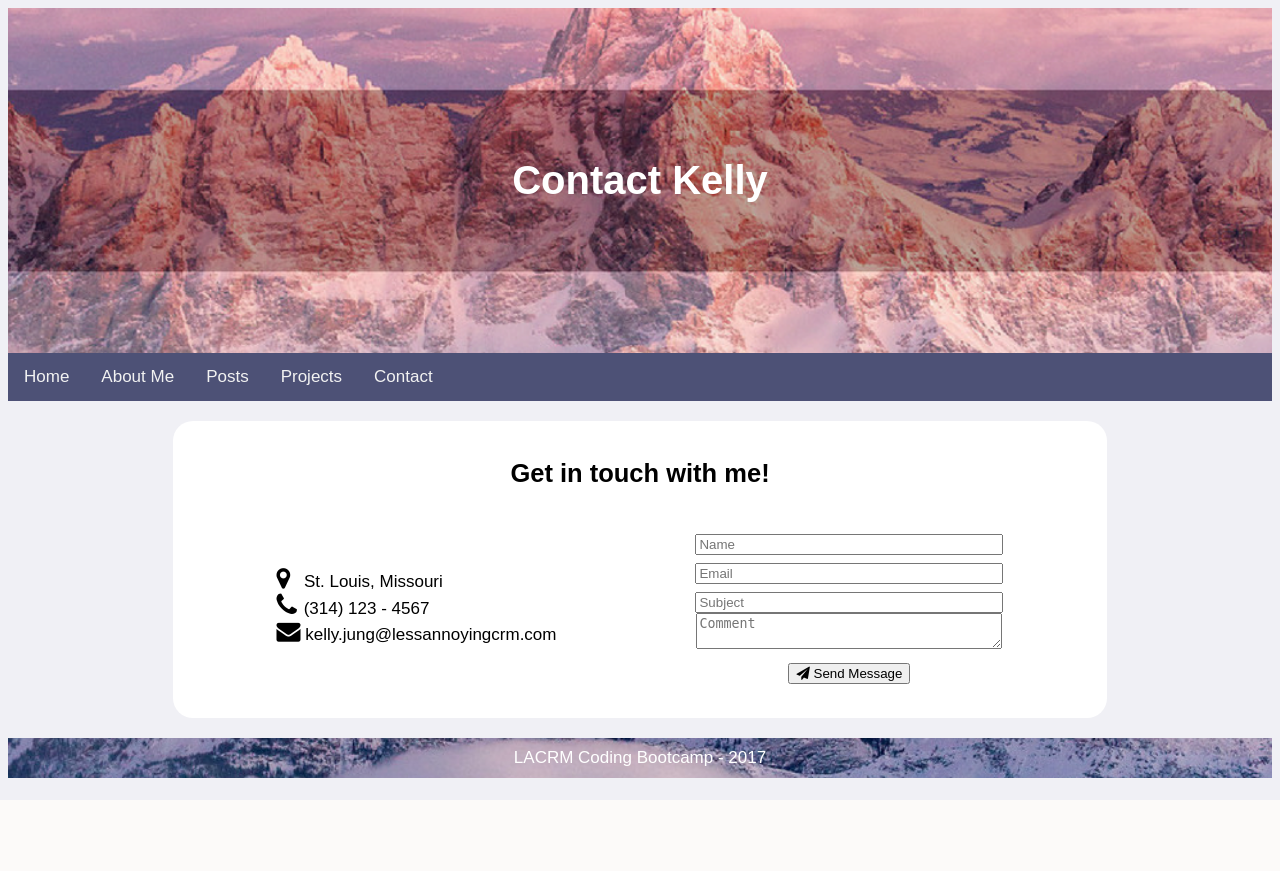
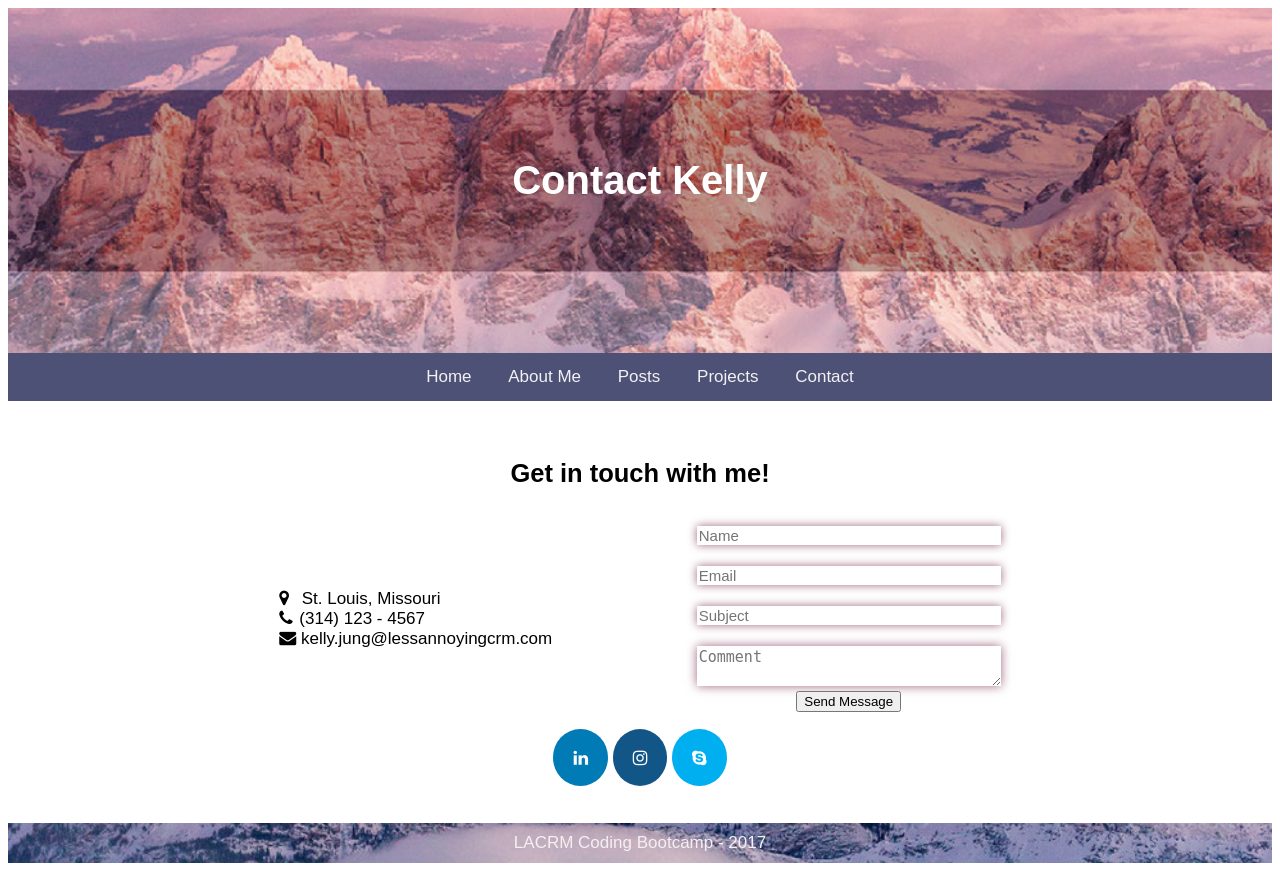
Before and after one commit to kellysjung/old-website, a PHP site: page /contact.php in a window 1280 px wide. Before the commit the page ends 778 px from the top, so only its background shows below. Run offline with PHP 8.4, Linux system fonts and the light colour scheme.

Commit message:
tk comment's
editted after Tyler's comments with some additional design features

```diff
--- a/blog-posts.php
+++ b/blog-posts.php
@@ -1,14 +1,14 @@
 <!DOCTYPE html>
 <html>
 <head>
-	<title>Kelly's Site</title>
+	<title>Posts | Kelly's Site</title>
 	<link rel="stylesheet" href="style.css?Time=<?php echo microtime()?>"/>
 </head>
 <body>
-	<header align="center">Posts by Kelly</header>
+	<header>Posts by Kelly</header>
 	<div class="nav">
 		<a href="index.php">Home</a>
-		<a href="more-info.php">About Me</a>
+		<a href="about-me.php">About Me</a>
 		<a href="blog-posts.php">Posts</a>
 		<a href="projects.php">Projects</a>
 		<a href="contact.php">Contact</a>
--- a/contact.php
+++ b/contact.php
@@ -1,16 +1,16 @@
 <!DOCTYPE html>
 <html>
 <head>
-	<title>Kelly's Site</title>
+	<title>Contact | Kelly's Site</title>
 	<link rel="stylesheet" href="style.css?Time=<?php echo microtime()?>"/>
 	<meta name="viewport" content="width=device-width, initial-scale=1">
 	<link rel="stylesheet" href="https://cdnjs.cloudflare.com/ajax/libs/font-awesome/4.7.0/css/font-awesome.min.css">
 </head>
 <body>
-	<header align="center">Contact Kelly</header>
+	<header>Contact Kelly</header>
 	<div class="nav">
 		<a href="index.php">Home</a>
-		<a href="more-info.php">About Me</a>
+		<a href="about-me.php">About Me</a>
 		<a href="blog-posts.php">Posts</a>
 		<a href="projects.php">Projects</a>
 		<a href="contact.php">Contact</a>
@@ -20,21 +20,24 @@
 
 		<div class="container">
 			<div class="contactInfo">
-				<i class="fa fa-map-marker" style="font-size:24px"></i><span style="display:inline-block; width: 9px;"></span> St. Louis, Missouri
+				<i class="fa fa-map-marker"></i><span style="display:inline-block; width: 8px;"></span> St. Louis, Missouri
 				<br>
-				<i class="fa fa-phone" style="font-size:26px"></i><span style="display:inline-block; width: 2px;"></span> (314) 123 - 4567
+				<i class="fa fa-phone"></i><span style="display:inline-block; width: 2px;"></span> (314) 123 - 4567
 				<br>
-				<i class="fa fa-envelope" style="font-size:24px"></i> kelly.jung@lessannoyingcrm.com
+				<i class="fa fa-envelope"></i> kelly.jung@lessannoyingcrm.com
 			</div>
 			<!-- FORM IS NOT FUNCTIONAL -->
 			<div class="contactForm">
-				<input class="contactName" type="text" placeholder="Name" required name="Name" style="width: 300px;"><br>
-				<input class="contactEmail" type="text" placeholder="Email" required name="Email" style="width: 300px;"><br>
-				<input class="cntactSubject" type="text" placeholder="Subject" required name="Subject" style="width: 300px;"><br>
-				<textarea class="contactComment" type="text" placeholder="Comment" required name="Comment" style="width: 300px;"></textarea><br>
-				<button class="contactButton" type="submit"><i class="fa fa-paper-plane"></i> Send Message</button>
+				<input class="contactName" type="text" placeholder="Name" required name="Name"><br><br>
+				<input class="contactEmail" type="text" placeholder="Email" required name="Email"><br><br>
+				<input class="contactSubject" type="text" placeholder="Subject" required name="Subject"><br><br>
+				<textarea class="contactComment" type="text" placeholder="Comment" required name="Comment"></textarea><br>
+				<button class="contactButton" type="submit">Send Message</button>
 			</div>
 		</div>
+		<a href="https://www.linkedin.com/in/kellysjung" target="_blank" class="fa fa-linkedin"></a>
+		<a href="https://www.instagram.com/?hl=en" target="_blank" class="fa fa-instagram"></a>
+		<a href="https://hatscripts.com/addskype/?kelly.jungg" target="_blank" class="fa fa-skype"></a>
 	</div>
 	<br>
 	<footer>LACRM Coding Bootcamp - 2017</footer>
--- a/post-bootcamp.php
+++ b/post-bootcamp.php
@@ -1,14 +1,14 @@
 <!DOCTYPE html>
 <html>
 <head>
-	<title>Kelly's Site</title>
+	<title>Bootcamp | Kelly's Site</title>
 	<link rel="stylesheet" href="style.css?Time=<?php echo microtime()?>"/>
 </head>
 <body>
-	<header align="center">Bootcamp So Far</header>
+	<header>Bootcamp So Far</header>
 	<div class="nav">
 		<a href="index.php">Home</a>
-		<a href="more-info.php">About Me</a>
+		<a href="about-me.php">About Me</a>
 		<a href="blog-posts.php">Posts</a>
 		<a href="projects.php">Projects</a>
 		<a href="contact.php">Contact</a>
--- a/style.css
+++ b/style.css
@@ -1,5 +1,6 @@
 html{
-	background-color: #f0f0f5;
+	/*background-color: #f0f0f5;*/
+	background-color: white;
 }
 footer{
 	text-align: center;
@@ -9,9 +10,9 @@ footer{
 	background-position: 50% 50%;
 	/*background-color: #4d5176;*/
 	padding: 5px;
-	color: white;
+	color: #f5eff2;
 	clear: left;
-	font-family: Futura, Arial, sans-serif;
+	font-family: Arial, sans-serif;
 	padding: 10px;/
 }
 header{
@@ -26,6 +27,7 @@ header{
 	font-family: Arial, sans-serif;
 	font-size: 40px;
 	font-weight: bold;
+	text-align: center;
 	max-width: 100%;
 	background-color: #ffffff;
 }
@@ -40,32 +42,50 @@ img.default{
 	width: auto;
 	height: 250px;
 }
-table, td{
+img.profile{
+	display: block;
+	margin: auto;
+	height: 250px;
+	margin-left: 3cm;
+}
+.aboutInfoBox{
+	margin: auto;
+}
+table{
+	width: 70%;
 	border: 3px solid;
 	border-color: #9D677F;
 	border-collapse: collapse;
 	margin: auto;
 	text-align: center;
 }
+td{
+	width: 300px;
+	border: 3px solid;
+	border-color: #9D677F;
+}
 th{
+	width: 200px;
 	background-color: #9D677F;
 	color: white;
 	margin: auto;
 	text-align: center;
-	font-size: 22px;
+	font-size: 20px;
 }
 .nav {
 	background-color: #4d5176;
 	overflow: hidden;
 }
 .nav a {
-	float: left;
+	/*float: left;*/
 	display: block;
 	color: #f2f2f2;
 	text-align: center;
 	padding: 14px 16px;
 	text-decoration: none;
 	font-size: 17px;
+	display: inline-block;
+
 }
 .nav a:hover {
 	background-color: #eeeeee;
@@ -75,10 +95,9 @@ th{
 	background-color: #a4adff;
 	color: white;
 }
-
 .main{
 	max-width: 900px;
-	border-radius: 20px;
+	/*border-radius: 20px;*/
 	background-color: white;
 	margin: auto;
 	padding: 1em;
@@ -87,7 +106,6 @@ th{
 	font-weight: bold;
 	text-decoration:  none;
 }
-
 .container{
 	display: flex;
 	justify-content: space-between;
@@ -96,55 +114,120 @@ th{
 	padding: 1em;
 	border-radius: 20px;
 }
-.box1{
+
+.homeAboutBox{
 	color: #F49EA1;
 	border-radius: 20px;
 	border-style: inset;
 	border-width: thick;
 	border-color: #F49EA1;
 	background-color: white;
-	width: 265px;
-	height: 170px;
+	width: 90%;
 	text-align: center;
 	padding: .5em;
 }
-.box2{
-	color: #8298BC;
+/*.homePostsBox{
+color: #8298BC;
+border-radius: 20px;
+border-style: inset;
+border-width: thick;
+border-color: #5C5375;
+background-color: white;
+width: 90%;
+text-align: center;
+padding: .5em;
+}*/
+.homeContactBox{
+	color: #5C5375;
 	border-radius: 20px;
 	border-style: inset;
 	border-width: thick;
 	border-color: #8298BC;
 	background-color: white;
-	width: 265px;
-	height: 170px;
-	text-align: center;
-	padding: .5em;
-}
-.box3{
-	color: #5C5375;
-	border-radius: 20px;
-	border-style: inset;
-	border-width: thick;
-	border-color: #5C5375;
-	background-color: white;
-	width: 265px;
-	height: 170px;
+	width: 90%;
 	text-align: center;
 	padding: .5em;
 }
 .spacer{
 	background-color: white;
-	width: 200px;
+	margin: auto;
+	/*width: 600px;*/
 	text-align: center;
+
 }
 .contactInfo{
 	text-align: left;
 	margin: auto;
 }
-.contactForm{
+.contactForm {
 	margin: auto;
-	font-size: 25px;
+}
+.contactForm input{
+	width: 300px;
+	/*text-align: right;*/
+	margin: auto;
+	font-size: 15px;
+	outline: none !important;
+	border:1px #9d677f;
+	box-shadow: 0 0 10px #9d677f;
+}
+.contactComment{
+	width: 300px;
+	/*text-align: right;*/
+	margin: auto;
+	font-size: 15px;
+	outline: none !important;
+	border:1px #9d677f;
+	box-shadow: 0 0 10px #9d677f;
 }
 .blogPosts{
 	text-align: left;
 }
+.fa:hover{
+	opacity: 0.6;
+}
+.fa-linkedin{
+	padding: 20px;
+	font-size: 30px;
+	text-align: center;
+	text-decoration: none;
+	border-radius: 50%;
+	background: #007bb5;
+	color: white;
+}
+.fa-instagram{
+	padding: 20px;
+	font-size: 30px;
+	text-align: center;
+	text-decoration: none;
+	border-radius: 50%;
+	background: #125688;
+	color: white;
+}
+.fa-skype{
+	padding: 20px;
+	font-size: 30px;
+	text-align: center;
+	text-decoration: none;
+	border-radius: 50%;
+	background: #00aff0;
+	color: white;
+}
+.fa-github{
+	padding: 20px;
+	font-size: 30px;
+	text-align: center;
+	text-decoration: none;
+	border-radius: 50%;
+	background: #24292e;
+	color: white;
+}
+.fa-bitbucket{
+	padding: 20px;
+	font-size: 30px;
+	text-align: center;
+	text-decoration: none;
+	border-radius: 50%;
+	background: #205081;
+	color: white;
+}
```
Also changed, not shown: about-me.php (added, +56 -0 lines), index.php (+12 -12 lines), more-info.php (deleted, +0 -42 lines), post-weather.php (+3 -4 lines), projects.php (+11 -4 lines), GitHub-icon.png (deleted), Instagram-icon.jpg (deleted), LinkedIn-icon.png (deleted).
